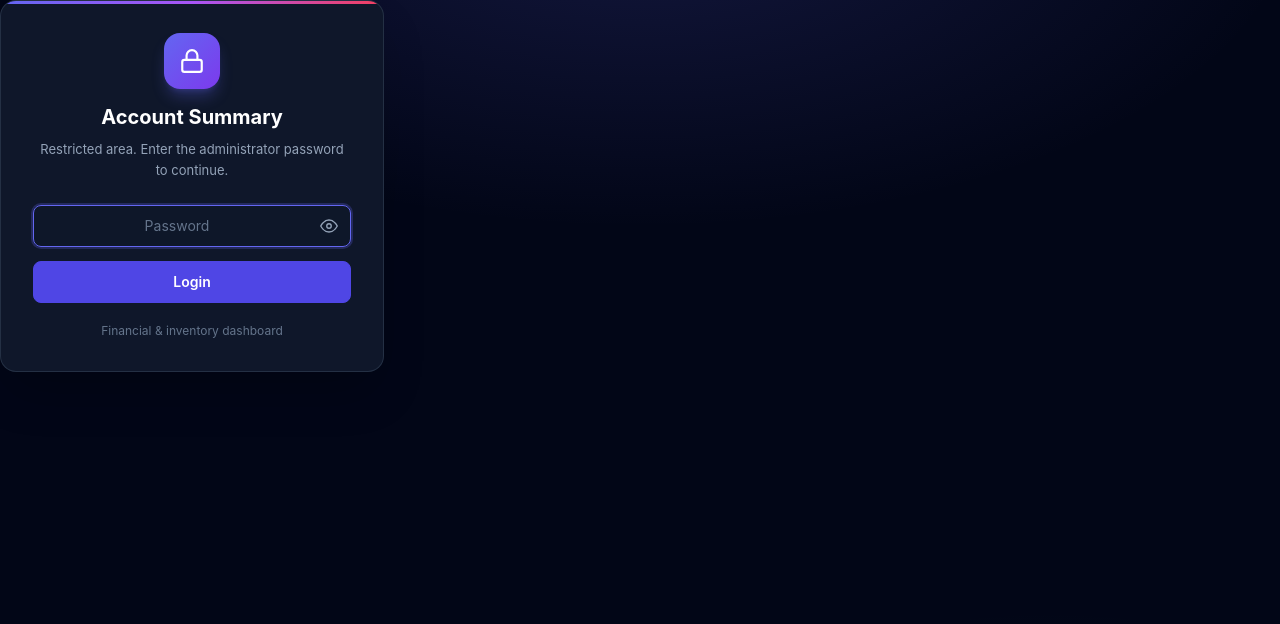
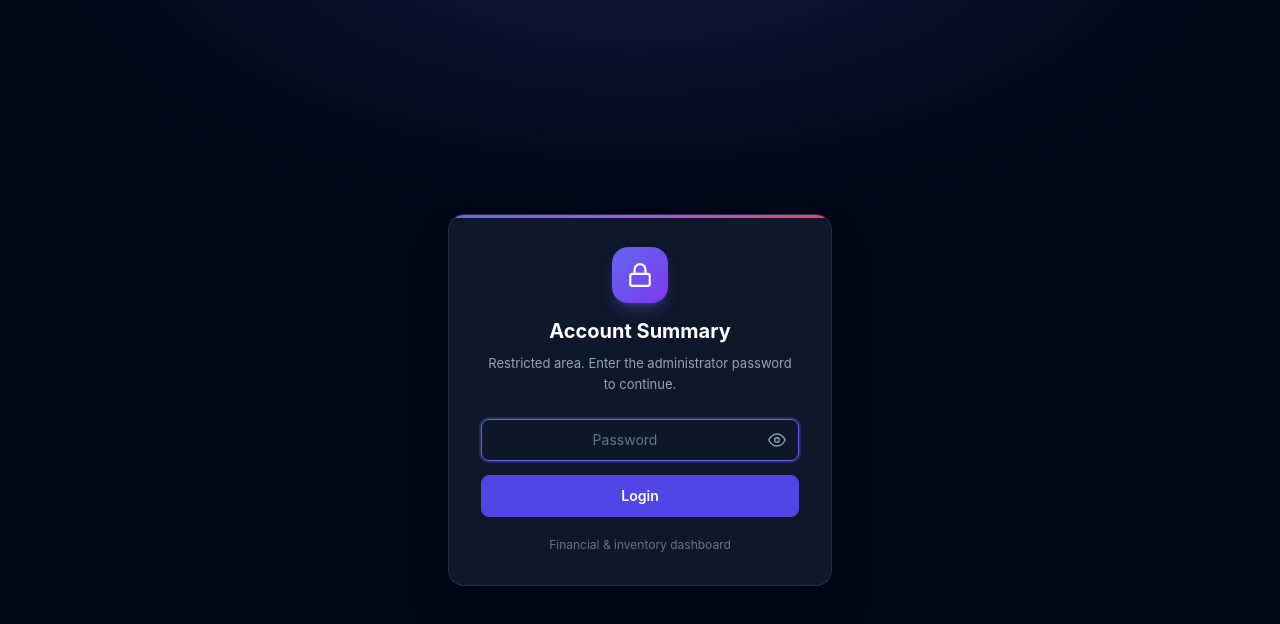
Before and after one commit to 6x9n/discord-license, a website: page summary/index.html in a window 1280 px wide. Drawn offline with Linux system fonts and the light colour scheme; no server answers.

Commit message:
fix: center login card vertically and horizontally on /summary

```diff
--- a/summary/index.html
+++ b/summary/index.html
@@ -10,7 +10,7 @@
 <body class="bg-slate-950 text-slate-100 antialiased">
 
   <!-- ======================= LOGIN SCREEN ======================= -->
-  <div id="summaryLogin" class="login-wrap hidden min-h-screen">
+  <div id="summaryLogin" class="login-wrap hidden flex min-h-screen items-center justify-center p-4">
     <div id="loginCard" class="login-card w-full max-w-sm rounded-2xl border border-slate-700/60 bg-slate-900 p-8 text-center shadow-2xl">
       <div class="mx-auto mb-3.5 flex h-14 w-14 items-center justify-center rounded-2xl bg-gradient-to-br from-indigo-500 to-violet-600 text-white shadow-lg shadow-indigo-500/30" aria-hidden="true">
         <svg viewBox="0 0 24 24" width="26" height="26" fill="none" stroke="currentColor" stroke-width="2"
```
